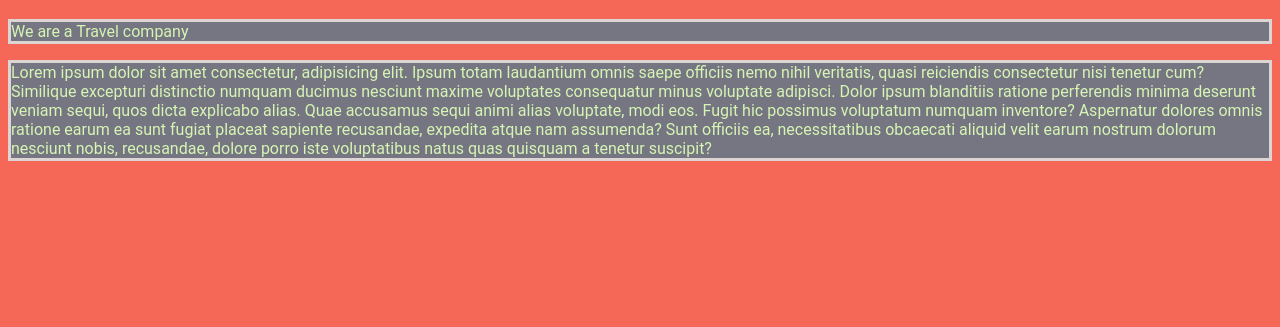
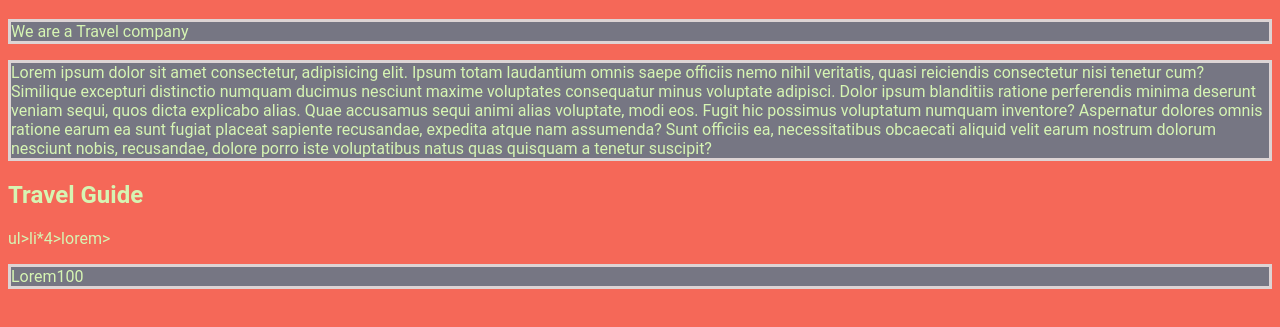
Before and after one commit to KimsandraO/projecttest, a website: page about.html in a window 1280 px wide. Shown: the part 99-426 px from the top of the page. Drawn offline with Linux system fonts and the light colour scheme.

Commit message:
Update about.html
tried to provide additional heading and paragraph but seems as though the  changes weren't implemented.

```diff
--- a/about.html
+++ b/about.html
@@ -30,5 +30,10 @@
       aliquid velit earum nostrum dolorum nesciunt nobis, recusandae, dolore
       porro iste voluptatibus natus quas quisquam a tenetur suscipit?
     </p>
+    <h2>Travel Guide</h2>
+    ul>li*4>lorem>
+    <p>
+      Lorem100
+      </p>
   </body>
 </html>
```
